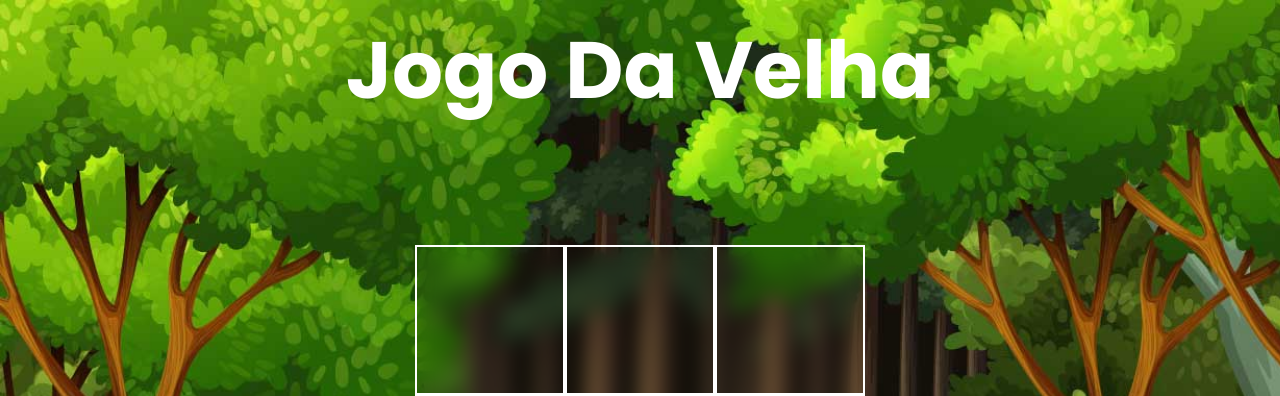
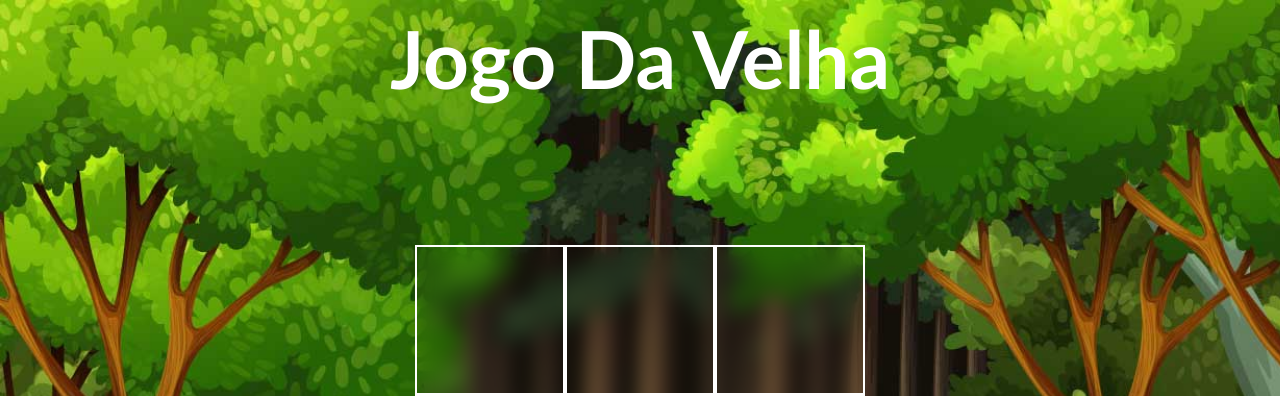
Before and after one commit to ABDgame/JogoDaVelha, a PHP site: page /app.html in a window 1280 px wide. Shown: the top 396 px of the page. Run offline with PHP 8.4, Linux system fonts and the light colour scheme.

Commit message:
Update style.css

```diff
--- a/css/style.css
+++ b/css/style.css
@@ -12,23 +12,21 @@ body
   background-repeat: no-repeat;
   background-size: cover;
 }
-h1
-{
+h1{
     position: absolute;
     top: 10px;
     font-size: 80px;
     color: #fff;
-  font-family:'Poppins', sans-serif;
+    font-family: 'Gill Sans', 'Gill Sans MT', Calibri, 'Trebuchet MS', sans-serif;
 }
-.container
-{
+
+.container{
     display: flex;
     align-items: center;
     justify-content: center;
     height: 100vh;
 }
-#reset
-{
+#reset{
     position: absolute;
     width: 110px;
     height: 60px;
@@ -41,12 +39,12 @@ h1
     background: transparent;
     cursor: pointer;
 }
-#reset:hover
-{
+
+#reset:hover{
     transform: translateY(2px);
 }
-.game_board
-{
+
+.game_board{
     display: flex;
     flex-wrap: wrap;
     width: 450px;
@@ -55,8 +53,8 @@ h1
     backdrop-filter: blur(10px);
     background: transparent;
 }
-.box
-{
+
+.box{
     height: 150px;
     width: 150px;
     display: flex;
```
Lines whose indentation alone changed are shown as unchanged.
